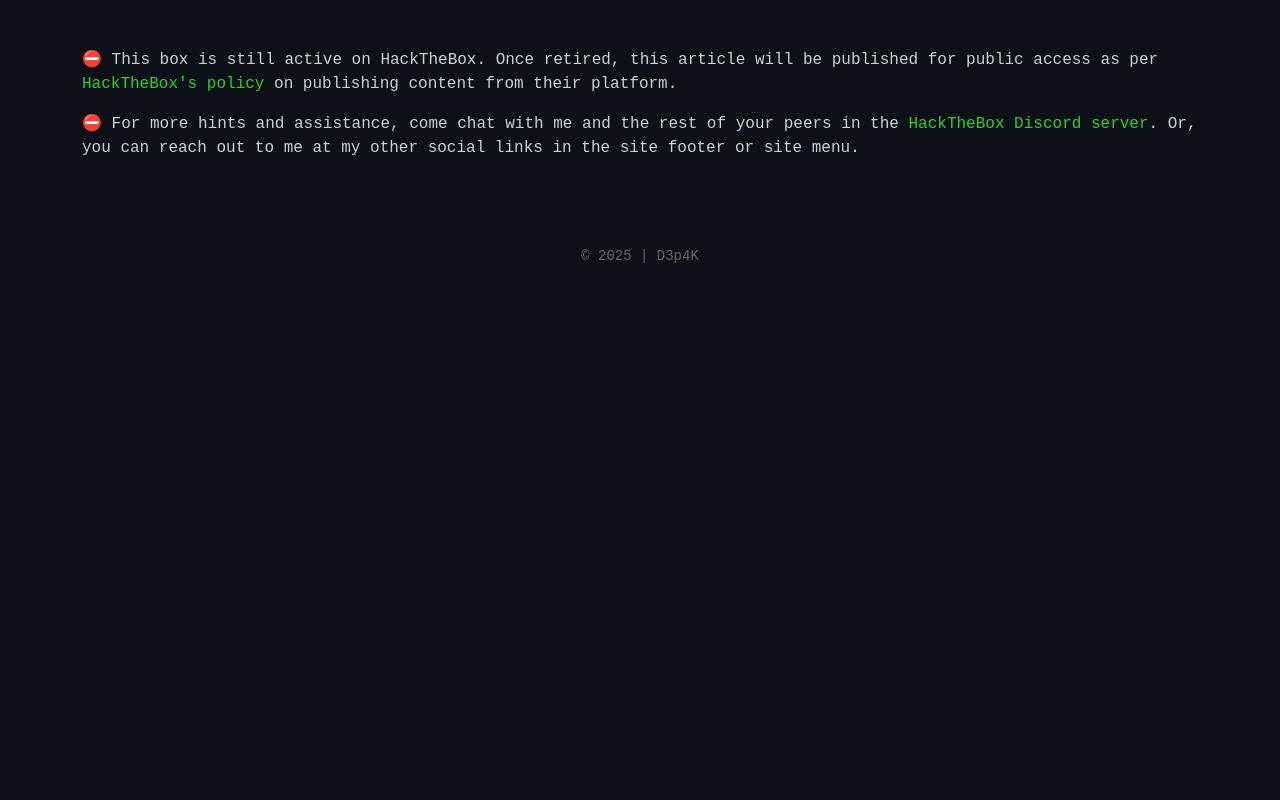
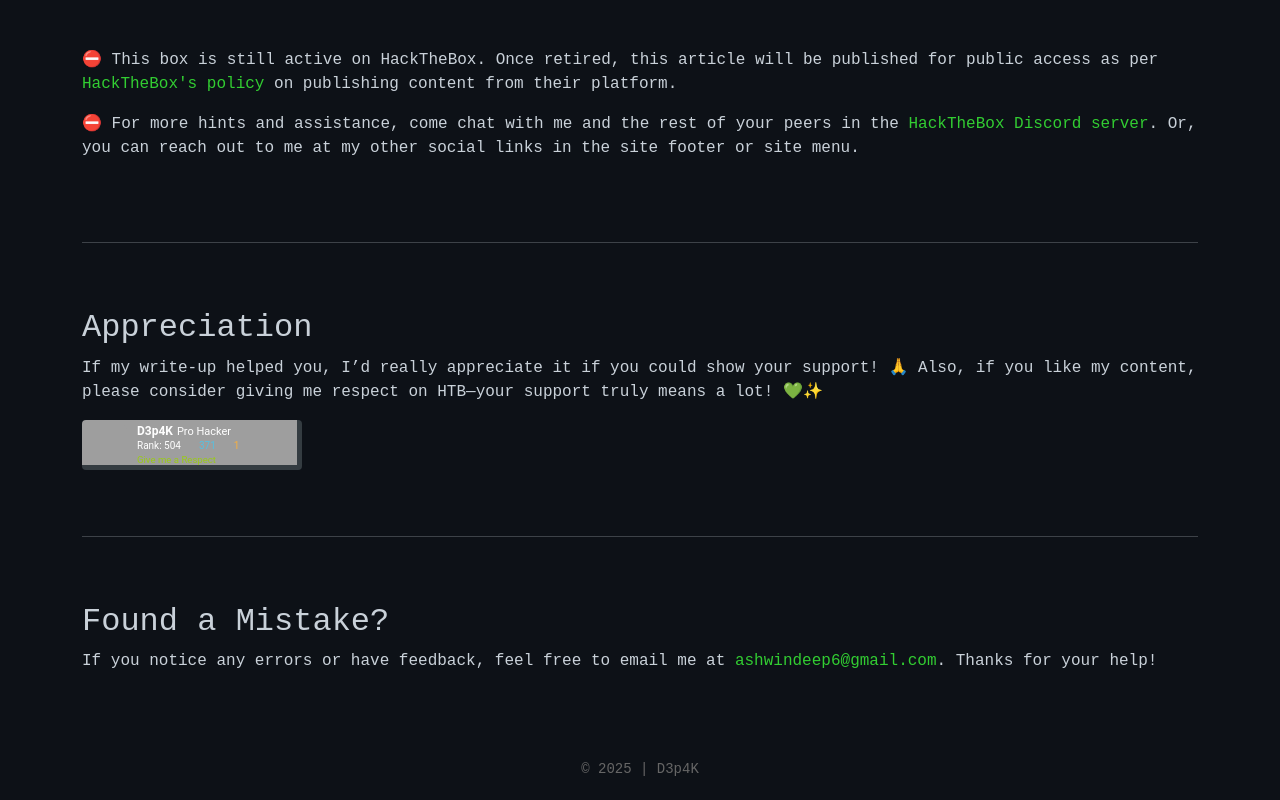
Before and after one commit to Infod33P4k/My_website, a plain HTML site: page Writeup/EscapeTwo_writeup/EscapeTwo.html in a window 1280 px wide. Shown: the part 2496-3296 px from the top of the page. Before the commit the page ends 2783 px from the top, so only its background shows below. Drawn offline with nearby package versions, Linux system fonts and the light colour scheme; grey boxes are pictures that could not be loaded.

Commit message:
rank update

```diff
--- a/Writeup/EscapeTwo_writeup/EscapeTwo.html
+++ b/Writeup/EscapeTwo_writeup/EscapeTwo.html
@@ -121,12 +121,48 @@ Service Info: Host: DC01; OS: Windows; CPE: cpe:/o:microsoft:windows
 </section>
 
 <section id="machine-info" class="section">
-<p>⛔ This box is still active on HackTheBox. Once retired, this article will be published for public access as per <a href="https://help.hackthebox.com/en/articles/5188925-streaming-writeups-walkthrough-guidelines?ref=benheater.com">HackTheBox's policy</a> on publishing content from their platform.<p>
+<p>⛔ This box is still active on HackTheBox. Once retired, this article will be published for public access as per <a href="https://help.hackthebox.com/en/articles/5188925-streaming-writeups-walkthrough-guidelines?ref=benheater.com">HackTheBox's policy</a> on publishing content from their platform.</p>
 
-<p>⛔ For more hints and assistance, come chat with me and the rest of your peers in the <a href="https://discord.gg/s2xTkFNQ">HackTheBox Discord server</a>. Or, you can reach out to me at my other social links in the site footer or site menu.<p>
+<p>⛔ For more hints and assistance, come chat with me and the rest of your peers in the <a href="https://discord.gg/s2xTkFNQ">HackTheBox Discord server</a>. Or, you can reach out to me at my other social links in the site footer or site menu.</p>
 </section>
+<hr>
+<section id="Thanks" class="section">
+  <h2>Appreciation</h2>
+  <p>If my write-up helped you, I’d really appreciate it if you could show your support! 🙏 Also, if you like my content, please consider giving me respect on HTB—your support truly means a lot! 💚✨</p>
 
- </div>
+  <div class="htb-badge">
+  <a class="htb-badge-thingy" href="https://app.hackthebox.com/profile/1979344">
+    <div class="htb-avatar-container">
+      <img class="htb-avatar" src="https://labs.hackthebox.com/storage/avatars/8a1d87beef73d0fc17bc1794a38757db.png" alt="Avatar">
+    </div>
+  </a>
+  <div class="htb-info">
+    <a class="htb-badge-thingy" href="https://app.hackthebox.com/profile/1979344">
+      <p class="htb-line">
+        <span class="htb-nickname">D3p4K</span>
+        <span class="htb-rank" id="htb-rank">Pro Hacker</span>
+      </p>
+      <p class="htb-line">
+        <span class="htb-ranking">Rank: <span id="htb-ranking">504</span></span>
+        <img src="https://www.hackthebox.com/images/screenshot.png" class="htb-icon" alt="Icon">
+        <span class="htb-points" id="htb-points">371</span>
+        <img src="https://www.hackthebox.com/images/star.png" class="htb-icon" alt="Star Icon">
+        <span class="htb-respect" id="htb-respect">1</span>
+      </p>
+    </a>
+    <p class="htb-line">
+      <a href="https://app.hackthebox.com/profile/1979344" class="htb-link">Give me a Respect</a>
+    </p>
+  </div>
+</div>
+</section>
+<hr>
+<section id="Mistake" class="section">
+  <h2>Found a Mistake?</h2>
+  <p>If you notice any errors or have feedback, feel free to email me at <a href="mailto:ashwindeepak6@gmail.com">ashwindeep6@gmail.com</a>. Thanks for your help!</p>
+</section>
+    </div>
+    <script src="../htb_rank.js"></script>
 <script src="https://cdn.jsdelivr.net/npm/bootstrap@5.3.0-alpha3/dist/js/bootstrap.bundle.min.js"></script>
 <footer>
   <div class="copyright">
```
